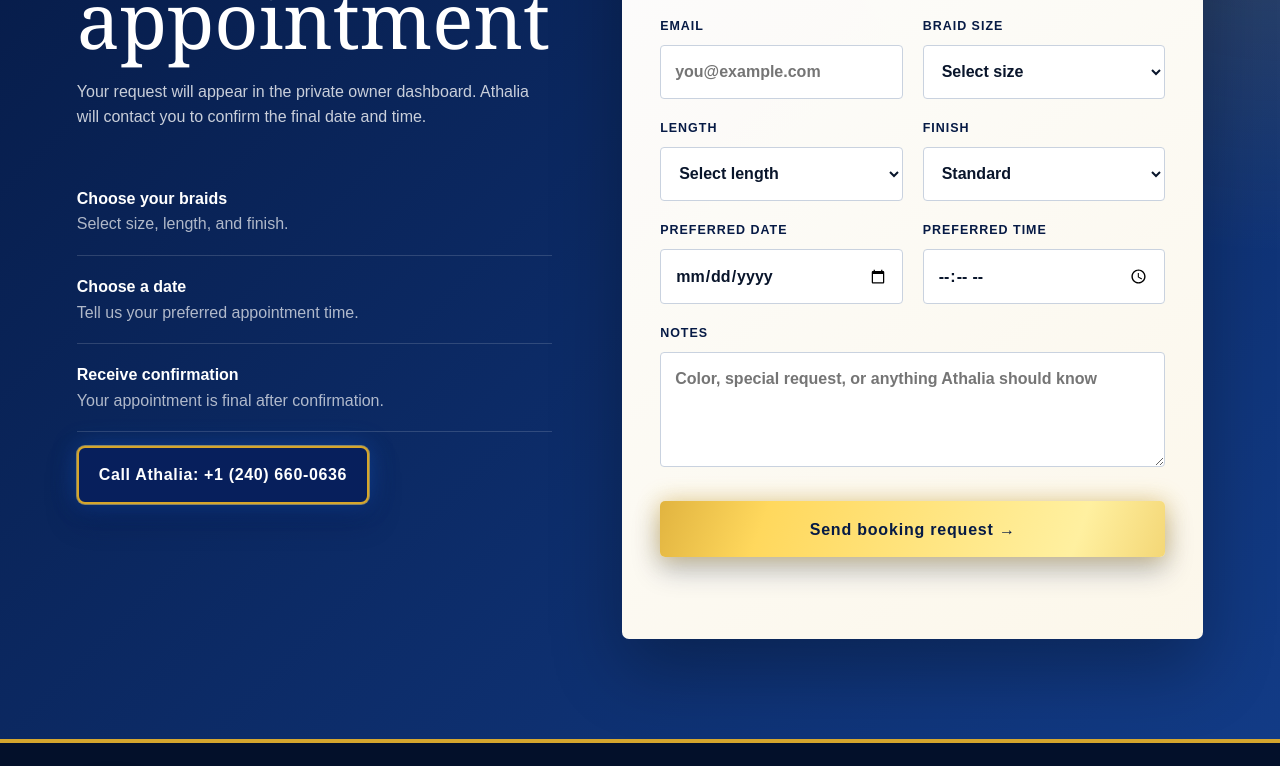
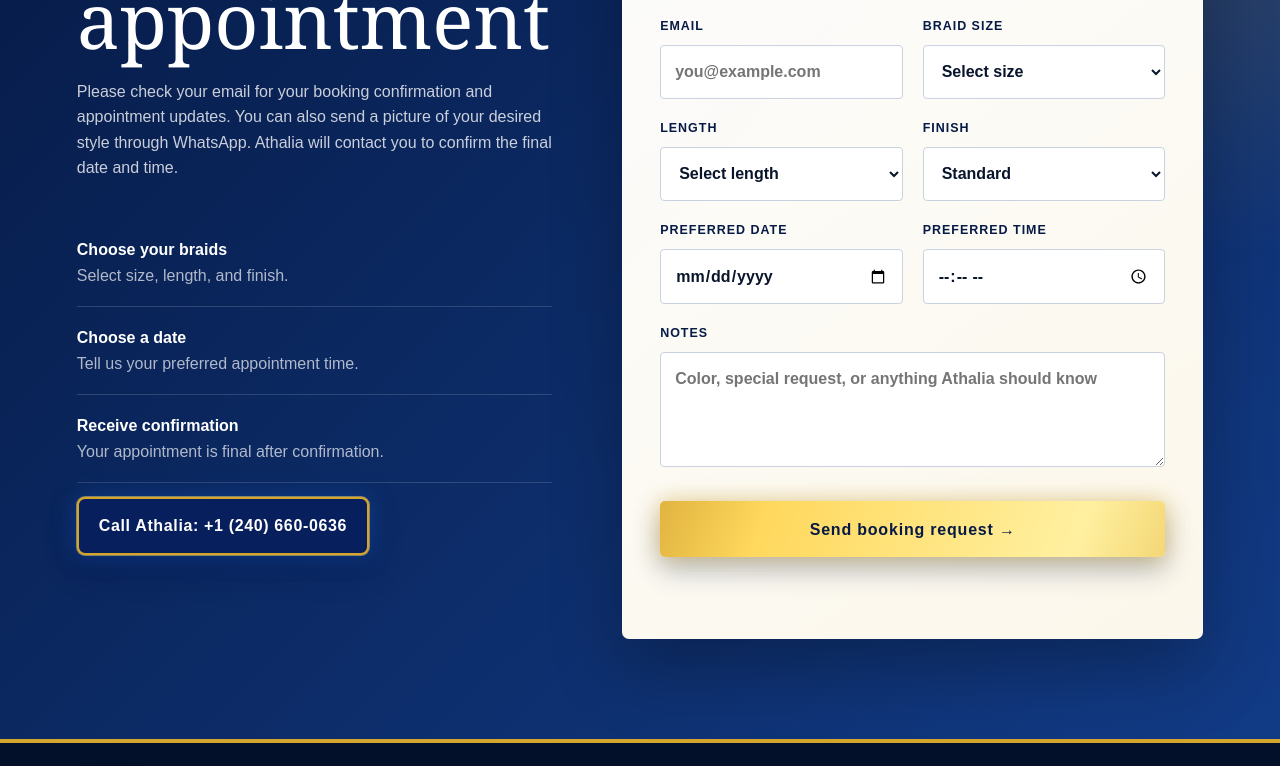
Before and after one commit to Marceldinga/braids_by_athalia, a website: page public/index.html in a window 1280 px wide. Shown: the part 4035-4801 px from the top of the page. Drawn offline with Linux system fonts and the light colour scheme.

Commit message:
Update index.html

```diff
--- a/public/index.html
+++ b/public/index.html
@@ -621,7 +621,7 @@
         <h2>Request an appointment</h2>
 
         <p>
-          Your request will appear in the private owner dashboard.
+          Please check your email for your booking confirmation and appointment updates. You can also send a picture of your desired style through WhatsApp.
           Athalia will contact you to confirm the final date and time.
         </p>
 
```
